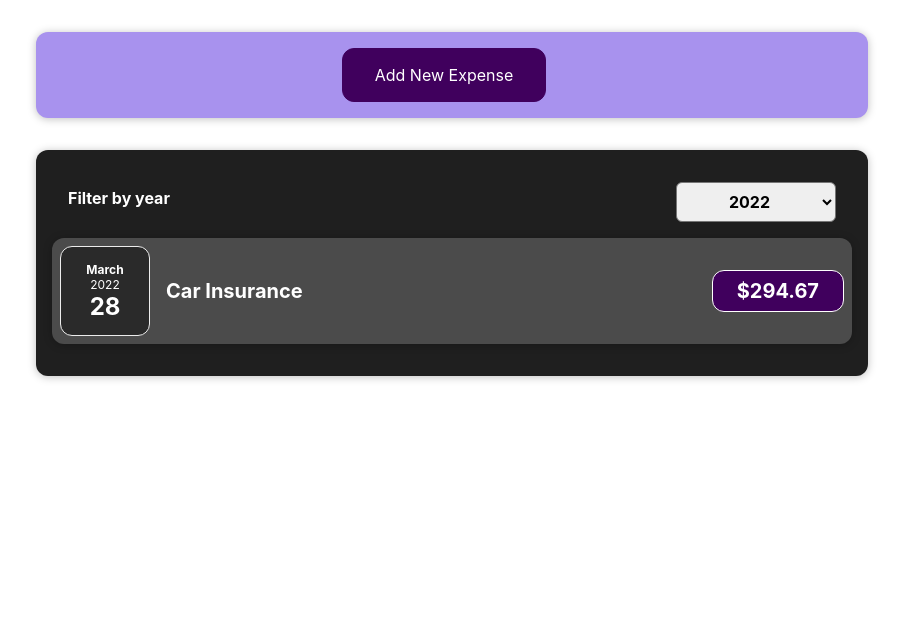
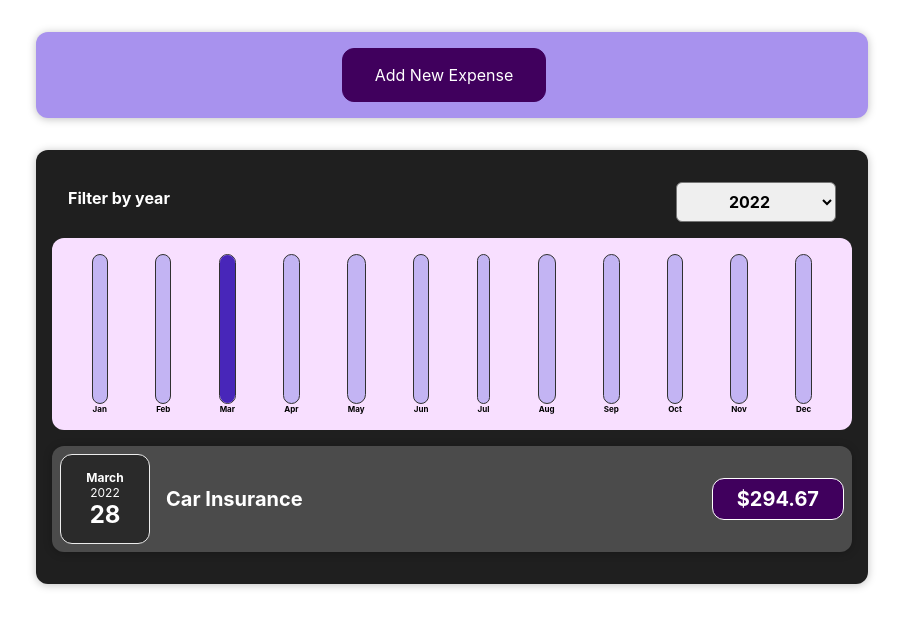
Before and after one commit to bruflor/split-more-wiser, a React (Create React App) app: page / in a window 1280 px wide. Shown: the top 628 px of the page, without its empty margins (188-1091 px from the left). Built offline with nearby package versions, Linux system fonts and the light colour scheme.

Commit message:
ChartBar filtered by year

```diff
--- a/src/components/Chart/Chart.tsx
+++ b/src/components/Chart/Chart.tsx
@@ -2,13 +2,17 @@
 import "./Chart.css";
 
 export const Chart = (props: any) => {
+  const dataPointValues = props.dataPoints.map(
+    (dataPoint: any) => dataPoint.value
+  );
+  const totalMaximum = Math.max(...dataPointValues);
   return (
     <div className="chart">
       {props.dataPoints.map((dataPoint: any) => (
         <ChartBar
           key={dataPoint.label}
           value={dataPoint.value}
-          maxValue={null}
+          maxValue={totalMaximum}
           label={dataPoint.label}
         />
       ))}
--- a/src/components/Chart/ChartBar.tsx
+++ b/src/components/Chart/ChartBar.tsx
@@ -2,7 +2,7 @@
 export const ChartBar = (props: any) => {
   let barFillHeight = "0%";
 
-  if (props.max > 0) {
+  if (props.maxValue > 0) {
     barFillHeight = Math.round((props.value / props.maxValue) * 100) + "%";
   }
 
--- a/src/components/Expenses/Expenses.tsx
+++ b/src/components/Expenses/Expenses.tsx
@@ -4,6 +4,7 @@
 import { ExpensesFilter } from "./ExpensesFilter";
 import "./Expenses.css";
 import { ExpensesList } from "./ExpensesList";
+import { ExpensesChart } from "./ExpensesChart";
 
 const Expenses = (props: any) => {
   const years = ["2022", "2021", "2020", "2019"];
@@ -25,6 +26,7 @@
         selectValue={years}
         handle={(event) => onSelected(event)}
       />
+      <ExpensesChart expenses={filteredExpenses} />
       <ExpensesList items={filteredExpenses} />
     </Card>
   );
--- /dev/null
+++ b/src/components/Expenses/ExpensesChart.tsx
@@ -0,0 +1,28 @@
+import { Chart } from "../Chart/Chart";
+
+interface ExpensesChartProps {
+  expenses: any;
+}
+
+export const ExpensesChart = (props: ExpensesChartProps) => {
+  const chartDataPoints = [
+    { label: "Jan", value: 0 },
+    { label: "Feb", value: 0 },
+    { label: "Mar", value: 0 },
+    { label: "Apr", value: 0 },
+    { label: "May", value: 0 },
+    { label: "Jun", value: 0 },
+    { label: "Jul", value: 0 },
+    { label: "Aug", value: 0 },
+    { label: "Sep", value: 0 },
+    { label: "Oct", value: 0 },
+    { label: "Nov", value: 0 },
+    { label: "Dec", value: 0 },
+  ];
+
+  for (const expense of props.expenses) {
+    const expenseMonth = expense.date.getMonth();
+    chartDataPoints[expenseMonth].value += expense.amount;
+  }
+  return <Chart dataPoints={chartDataPoints} />;
+};
```
